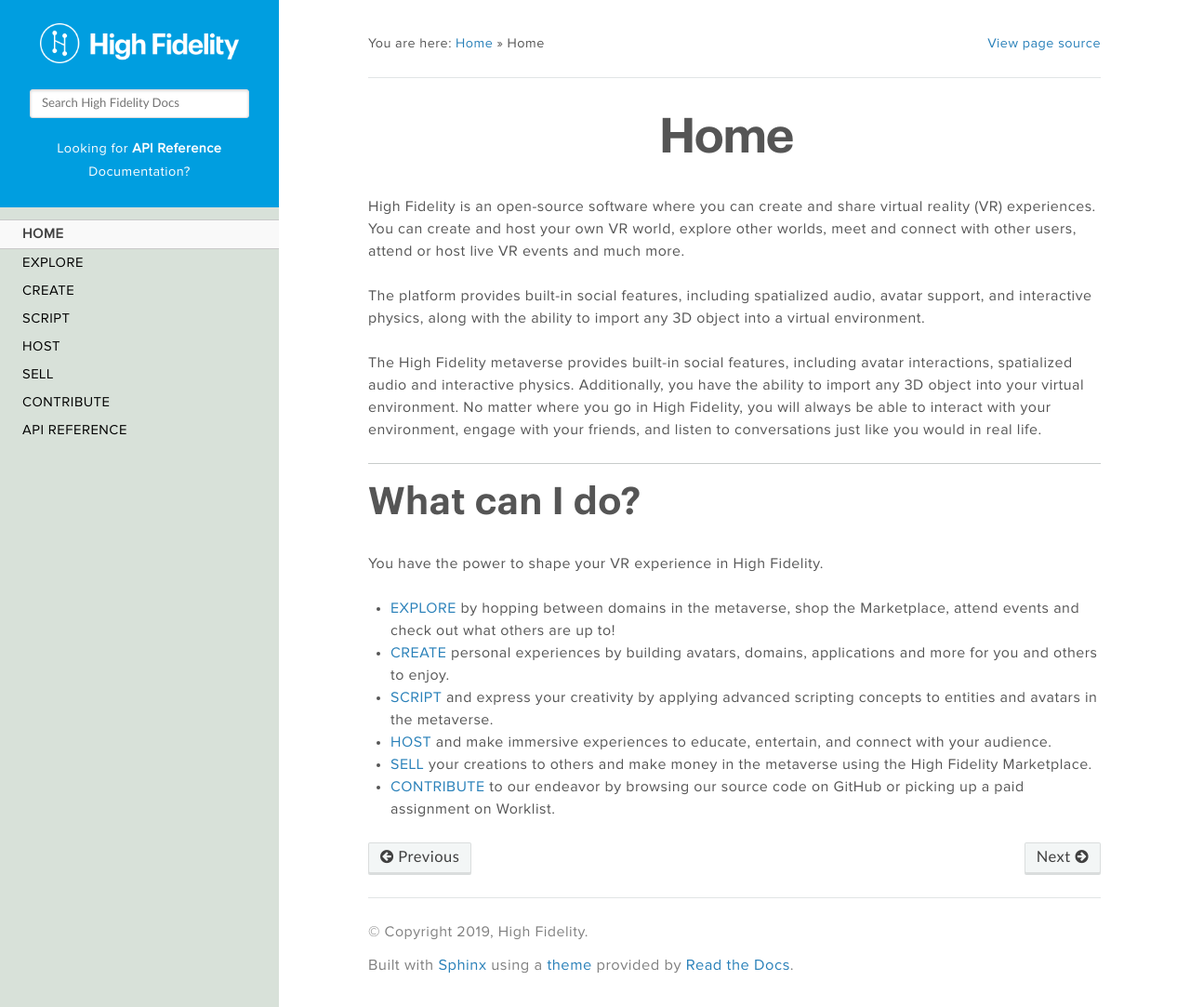
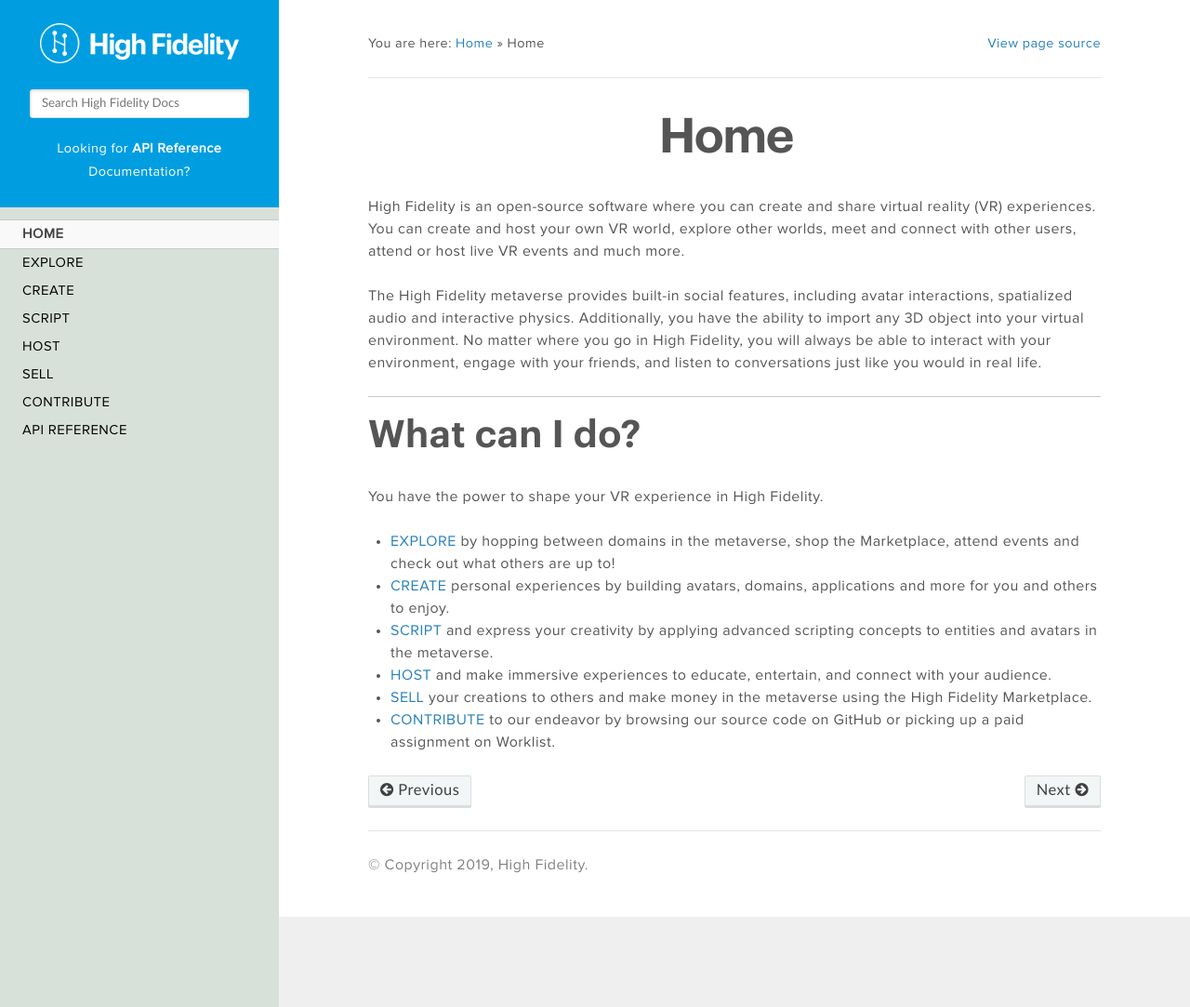
Before and after one commit to vircadia/vircadia-docs-sphinx, a Sphinx documentation site: the page built from docs/source/home.rst, in a window 1280 px wide and 1083 px high. Shown: the whole window at 93% size. Built offline with Sphinx 7.4.7 and the Read the Docs theme 2.0.0, drawn with Linux system fonts in a browser that asks for light colours.

Commit message:
Sphinx changes

```diff
--- a/docs/source/conf.py
+++ b/docs/source/conf.py
@@ -90,6 +90,7 @@ html_theme_options = {
 }
 
 html_logo = '_static/images/hifi-logo.png'
+html_show_sphinx = False
 
 # Add any paths that contain custom static files (such as style sheets) here,
 # relative to this directory. They are copied after the builtin static files,
--- a/docs/source/home.rst
+++ b/docs/source/home.rst
@@ -3,8 +3,6 @@ Home
 #########################
 
 High Fidelity is an open-source software where you can create and share virtual reality (VR) experiences. You can create and host your own VR world, explore other worlds, meet and connect with other users, attend or host live VR events and much more.
-
-The platform provides built-in social features, including spatialized audio, avatar support, and interactive physics, along with the ability to import any 3D object into a virtual environment.
 
 The High Fidelity metaverse provides built-in social features, including avatar interactions, spatialized audio and interactive physics. Additionally, you have the ability to import any 3D object into your virtual environment. No matter where you go in High Fidelity, you will always be able to interact with your environment, engage with your friends, and listen to conversations just like you would in real life.
 
```
